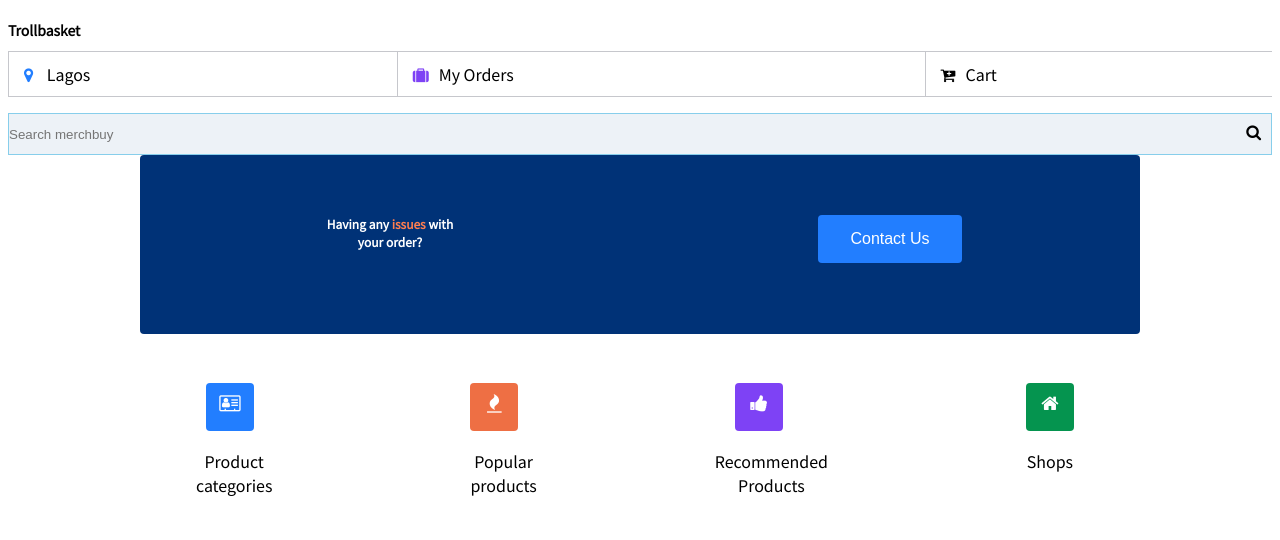
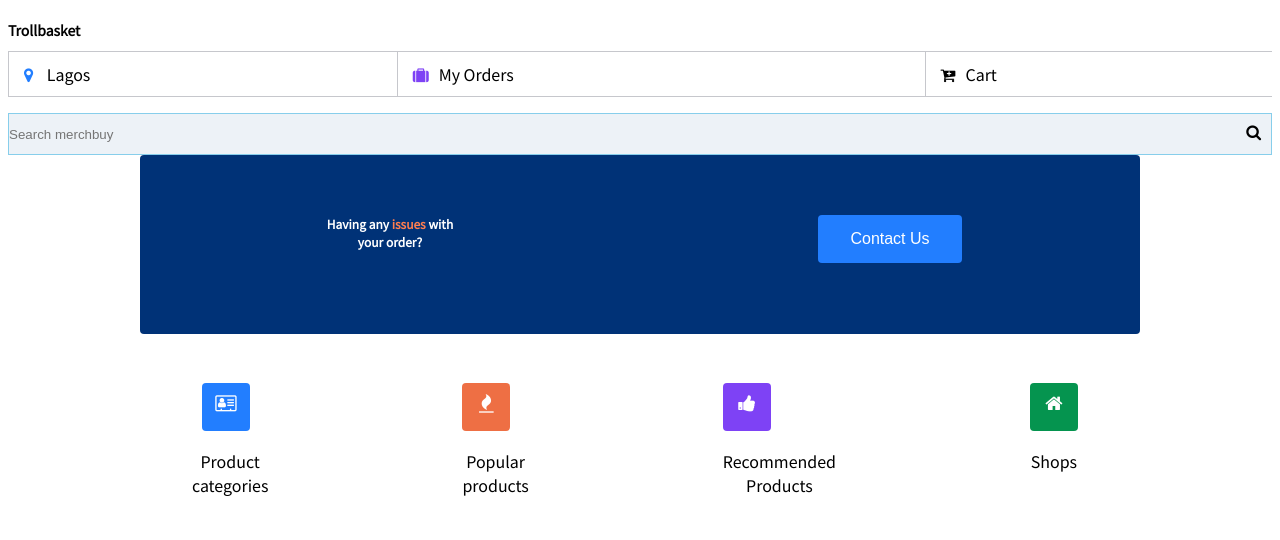
Before and after one commit to yemisi567/yemisi567.github.io, a plain HTML site: page index.html in a window 1280 px wide. Shown: the top 540 px of the page. Drawn offline with Linux system fonts and the light colour scheme; grey boxes are pictures that could not be loaded.

Commit message:
Update index.html

```diff
--- a/index.html
+++ b/index.html
@@ -132,7 +132,7 @@
                    width: 48px'
                     ><i class="fa fa-thumbs-up" style="margin-top: 12px;"  aria-hidden="true"></i></h1>
                     <p style="color: black;
-                    margin-left: -20px;"> Recommended
+                    "> Recommended
                         <br/> Products</p>
                 </div>
 
```
